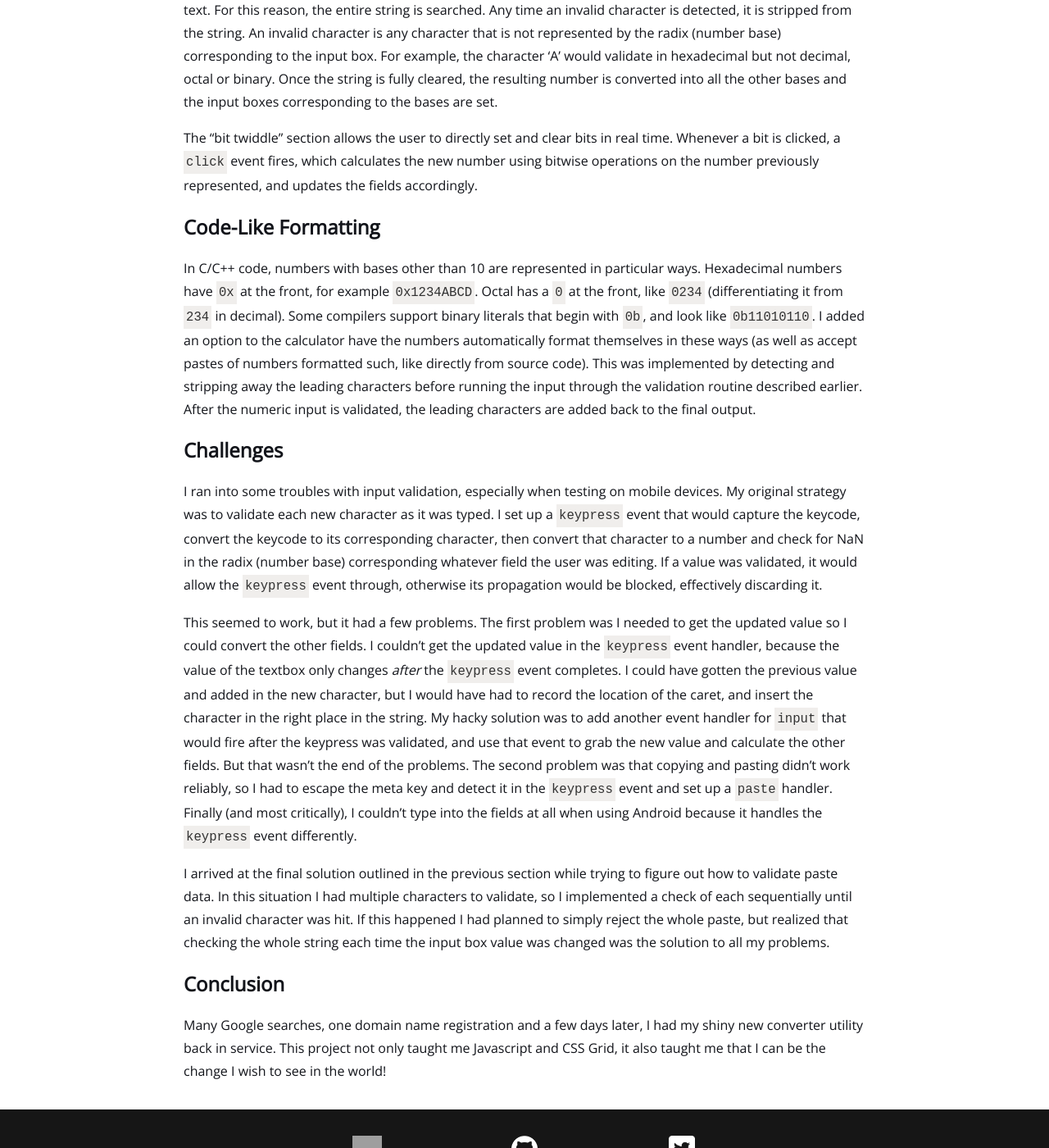
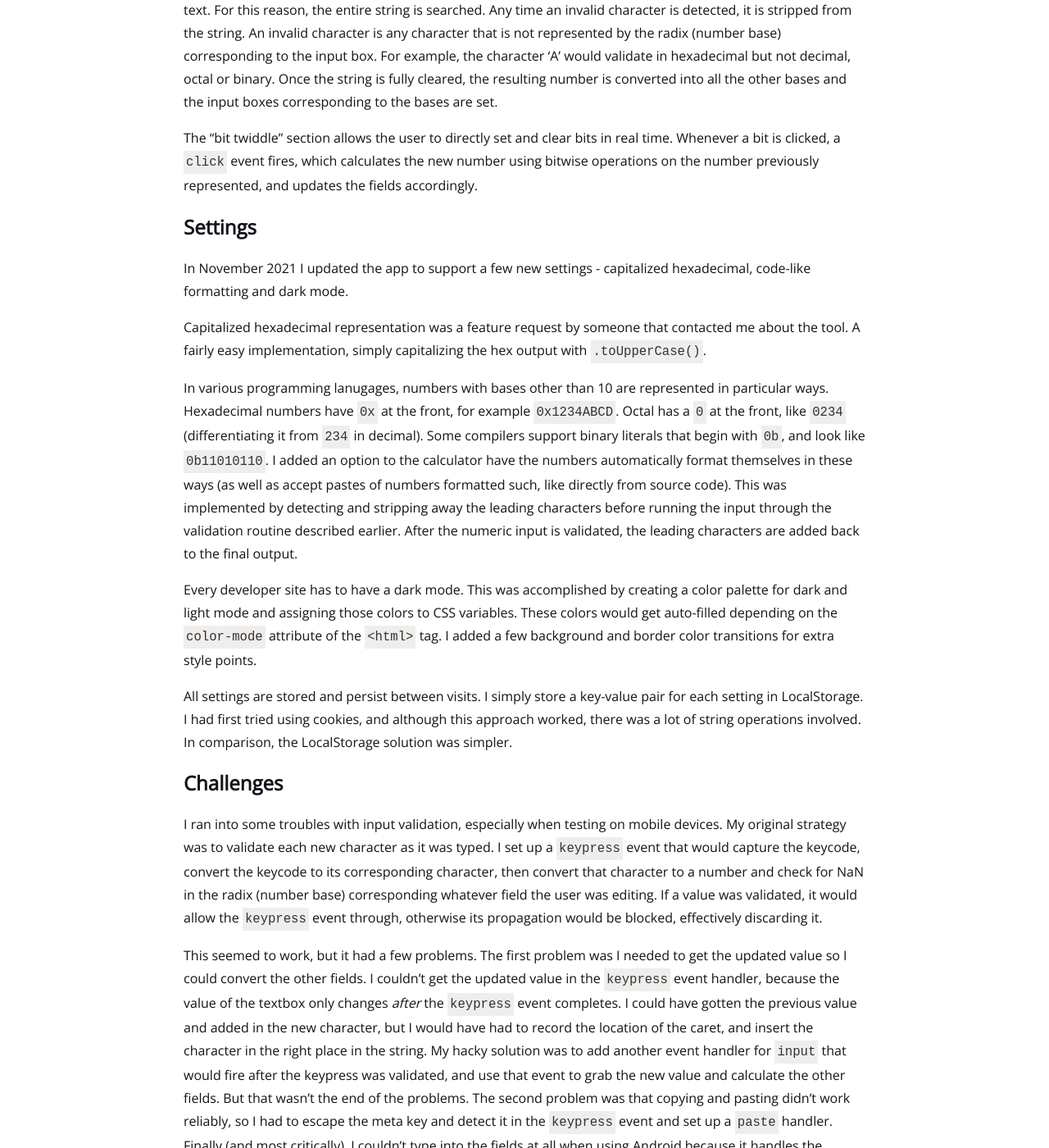
Before and after one commit to Aliasmk/aliasmk.github.io, a Jekyll site: the page built from _projects/calc50x.md, in a window 1280 px wide and 1400 px high, scrolled down 1735 px. Shown: the whole window at 82% size. Built offline with Jekyll 4.4.1, drawn with Linux system fonts in a browser that asks for light colours; some of the changed text lies outside the part shown; grey boxes are pictures that could not be loaded.

Commit message:
update with feature info

````diff
--- a/_projects/calc50x.md
+++ b/_projects/calc50x.md
@@ -35,8 +35,16 @@
 
 The "bit twiddle" section allows the user to directly set and clear bits in real time. Whenever a bit is clicked, a ```click``` event fires, which calculates the new number using bitwise operations on the number previously represented, and updates the fields accordingly.
 
-## Code-Like Formatting
-In C/C++ code, numbers with bases other than 10 are represented in particular ways. Hexadecimal numbers have ```0x``` at the front, for example ```0x1234ABCD```. Octal has a ```0``` at the front, like ```0234``` (differentiating it from ```234``` in decimal). Some compilers support binary literals that begin with ```0b```, and look like ```0b11010110```. I added an option to the calculator have the numbers automatically format themselves in these ways (as well as accept pastes of numbers formatted such, like directly from source code). This was implemented by detecting and stripping away the leading characters before running the input through the validation routine described earlier. After the numeric input is validated, the leading characters are added back to the final output.
+## Settings
+In November 2021 I updated the app to support a few new settings - capitalized hexadecimal, code-like formatting and dark mode.
+
+Capitalized hexadecimal representation was a feature request by someone that contacted me about the tool. A fairly easy implementation, simply capitalizing the hex output with ```.toUpperCase()```.
+
+In various programming lanugages, numbers with bases other than 10 are represented in particular ways. Hexadecimal numbers have ```0x``` at the front, for example ```0x1234ABCD```. Octal has a ```0``` at the front, like ```0234``` (differentiating it from ```234``` in decimal). Some compilers support binary literals that begin with ```0b```, and look like ```0b11010110```. I added an option to the calculator have the numbers automatically format themselves in these ways (as well as accept pastes of numbers formatted such, like directly from source code). This was implemented by detecting and stripping away the leading characters before running the input through the validation routine described earlier. After the numeric input is validated, the leading characters are added back to the final output.
+
+Every developer site has to have a dark mode. This was accomplished by creating a color palette for dark and light mode and assigning those colors to CSS variables. These colors would get auto-filled depending on the ```color-mode``` attribute of the ```<html>``` tag. I added a few background and border color transitions for extra style points.
+
+All settings are stored and persist between visits. I simply store a key-value pair for each setting in LocalStorage. I had first tried using cookies, and although this approach worked, there was a lot of string operations involved. In comparison, the LocalStorage solution was simpler.
 
 ## Challenges
 I ran into some troubles with input validation, especially when testing on mobile devices. My original strategy was to validate each new character as it was typed. I set up a ```keypress``` event that would capture the keycode, convert the keycode to its corresponding character, then convert that character to a number and check for NaN in the radix (number base) corresponding whatever field the user was editing. If a value was validated, it would allow the ```keypress``` event through, otherwise its propagation would be blocked, effectively discarding it.
@@ -45,5 +53,7 @@ This seemed to work, but it had a few problems. The first problem was I needed t
 
 I arrived at the final solution outlined in the previous section while trying to figure out how to validate paste data. In this situation I had multiple characters to validate, so I implemented a check of each sequentially until an invalid character was hit. If this happened I had planned to simply reject the whole paste, but realized that checking the whole string each time the input box value was changed was the solution to all my problems.
 
+I also had some challenges with LocalStorage at first. I ran into issues getting the true/false states from LocalStorage, but the problem was that LocalStorage stores true and false as text. A "cast" was required before setting the checkbox values.
+
 ## Conclusion
 Many Google searches, one domain name registration and a few days later, I had my shiny new converter utility back in service. This project not only taught me Javascript and CSS Grid, it also taught me that I can be the change I wish to see in the world!
````
